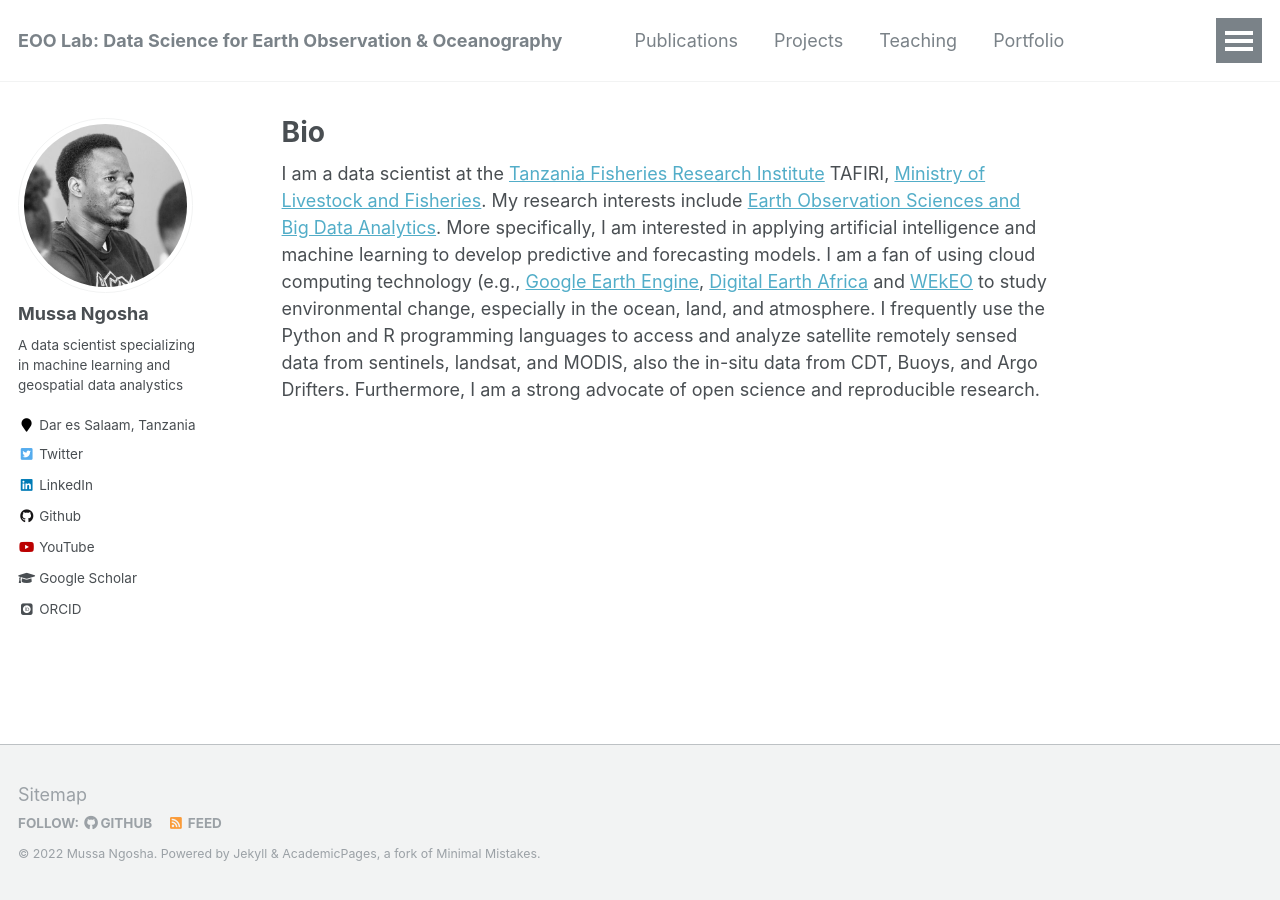
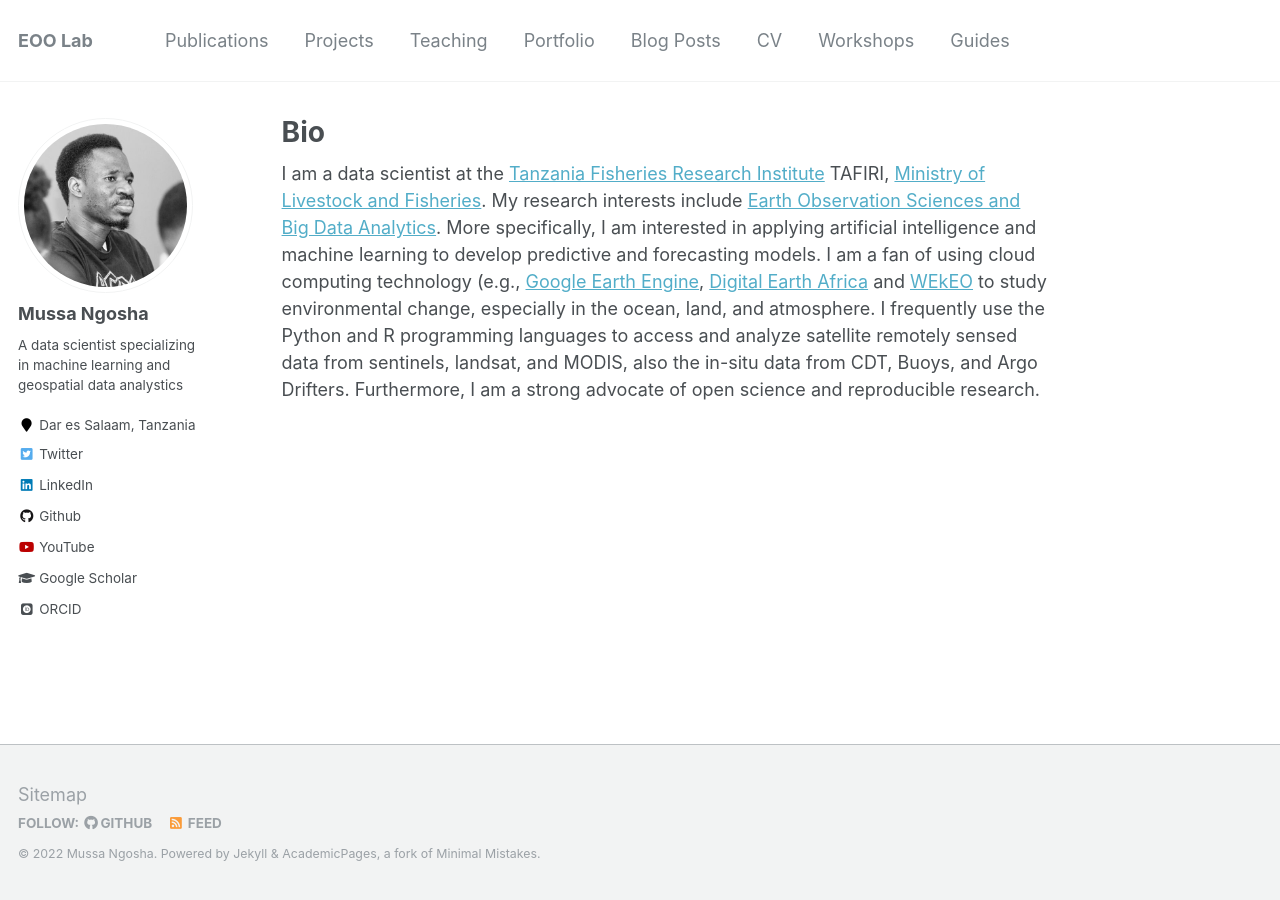
Before and after one commit to NgoshaJr/ngoshajr.github.io, a Jekyll site: the page built from _pages/about.md, in a window 1280 px wide. Built offline with Jekyll 4.4.1, drawn with Linux system fonts in a browser that asks for light colours; some web fonts are replaced.

Commit message:
Update _config.yml

```diff
--- a/_config.yml
+++ b/_config.yml
@@ -7,7 +7,7 @@
 
 # Site Settings
 locale                   : "en-US"
-title                    : "EOO Lab: Data Science for Earth Observation & Oceanography"
+title                    : "EOO Lab"
 title_separator          : "-"
 name                     : &name "Mussa Ngosha"
 description              : &description "A personal website"
```
